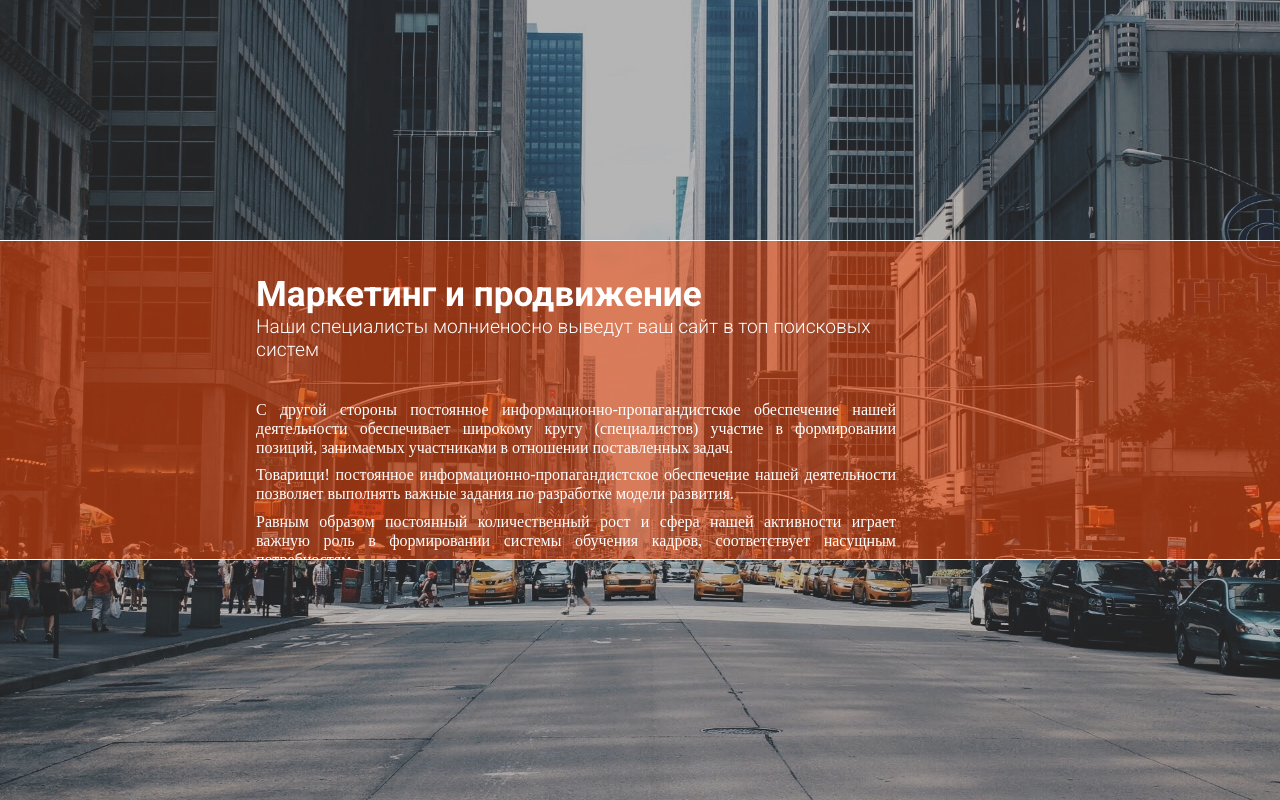
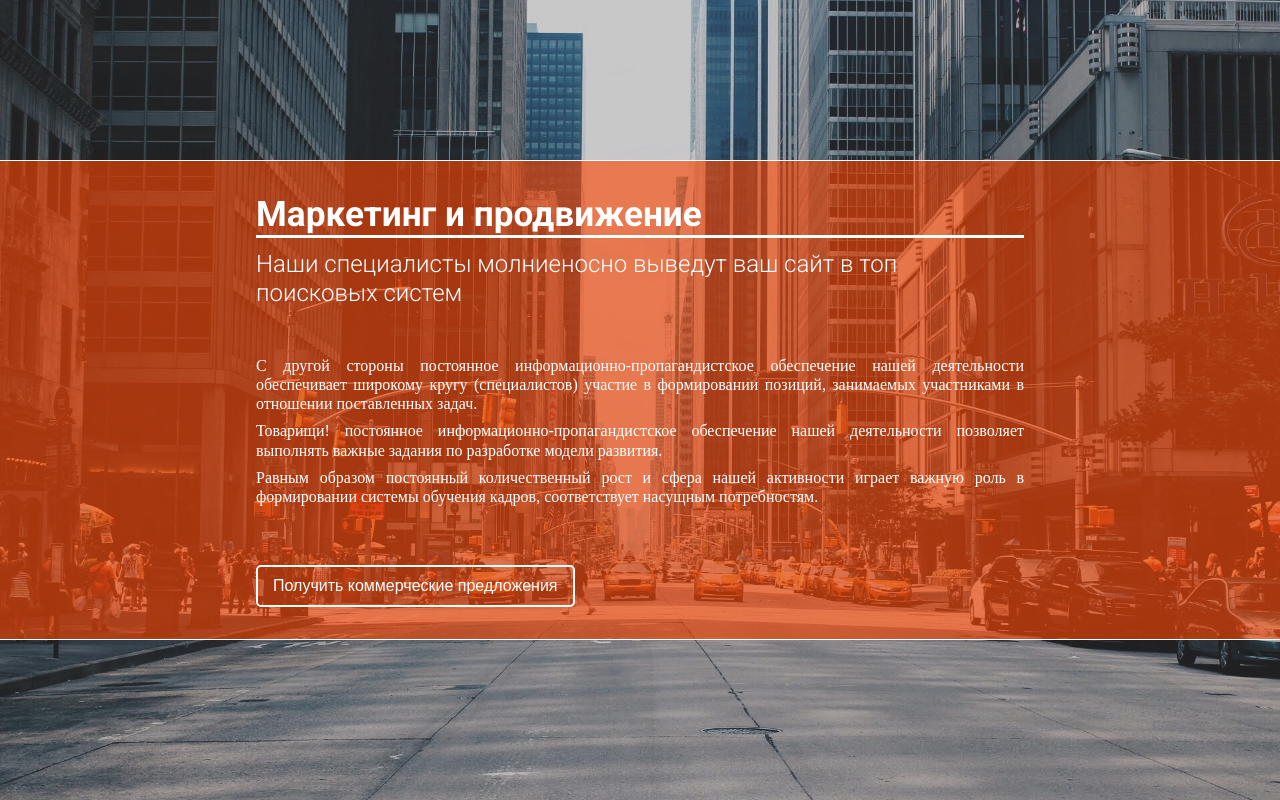
Before and after one commit to SergeyLebidko/clip_slider, a React (Create React App) app: page / in a window 1280 px wide. Built offline with nearby package versions, Linux system fonts and the light colour scheme.

Commit message:
Добавлена адаптивная верстка

```diff
--- a/src/components/Slide/Slide.scss
+++ b/src/components/Slide/Slide.scss
@@ -20,20 +20,24 @@
   }
 
   &__cap {
-    background-color: rgba(50, 50, 50, 0.3);
+    background-color: rgba(50, 50, 50, 0.2);
   }
 
   &__text_content {
-    padding: 2em 30vw 2em 20vw;
+    padding: 2em 3em;
     color: white;
     border-top: 1px solid white;
     border-bottom: 1px solid white;
     position: absolute;
-    top: 30%;
-    bottom: 30%;
+    top: 10%;
+    bottom: 10%;
     left: 0;
     right: 0;
     overflow: auto;
+    display: flex;
+    flex-direction: column;
+    justify-content: flex-start;
+    transition: all 200ms;
 
     &::-webkit-scrollbar {
       width: 4px;
@@ -51,18 +55,21 @@
     h1 {
       font-family: 'Roboto', sans-serif;
       font-weight: 700;
-      font-size: 2.2em;
+      font-size: 1.3em;
+      border-bottom: 3px solid white;
     }
 
     h3 {
+      margin-top: 0.5em;
       font-family: 'Roboto', sans-serif;
       font-weight: 300;
-      font-size: 1.2em;
+      font-size: 1em;
       margin-bottom: 2em;
     }
 
     p {
       text-align: justify;
+      font-size: 0.9em;
     }
 
     p + p {
@@ -70,7 +77,7 @@
     }
 
     button {
-      margin-top: 1.2em;
+      margin-top: auto;
       border: 2px solid white;
       border-radius: 5px;
       font-size: 1em;
@@ -78,6 +85,7 @@
       background-color: transparent;
       padding: 10px 15px;
       cursor: pointer;
+      align-self: flex-start;
       transition: all 200ms;
 
       &:hover {
@@ -88,22 +96,68 @@
   }
 }
 
+@media (min-width: 768px) and (max-width: 1024px) {
+  .slide {
+    &__text_content {
+      top: 15%;
+      bottom: 15%;
+      padding: 2em 6em;
+
+      h1 {
+        font-size: 1.8em;
+      }
+
+      h3 {
+        font-size: 1.2em;
+      }
+
+      p {
+        text-align: justify;
+        font-size: 1em;
+      }
+    }
+  }
+}
+
+@media (min-width: 1025px) {
+  .slide {
+    &__text_content {
+      top: 20%;
+      bottom: 20%;
+      padding: 2em 20vw 2em 20vw;
+
+      h1 {
+        font-size: 2.2em;
+      }
+
+      h3 {
+        font-size: 1.5em;
+      }
+
+      p {
+        text-align: justify;
+        font-size: 1em;
+      }
+    }
+  }
+}
+
 .preset_1 {
-  background-color: rgba(0, 191, 255, 0.5);
+  background-color: rgba(0, 191, 255, 0.6);
 }
 
 .preset_2 {
-  background-color: rgba(255, 69, 0, 0.5);
+  background-color: rgba(255, 69, 0, 0.6);
 }
 
 .preset_3 {
-  background-color: rgba(255, 215, 0, 0.5);
+  background-color: rgba(30, 144, 255, 0.6);
 }
 
 .preset_4 {
-  background-color: rgba(0, 128, 128, 0.5);
+  background-color: rgba(0, 128, 128, 0.6);
 }
 
 .preset_5 {
-  background-color: rgba(105, 105, 105, 0.5);
+  background-color: rgba(90, 90, 90, 0.6);
 }
```
